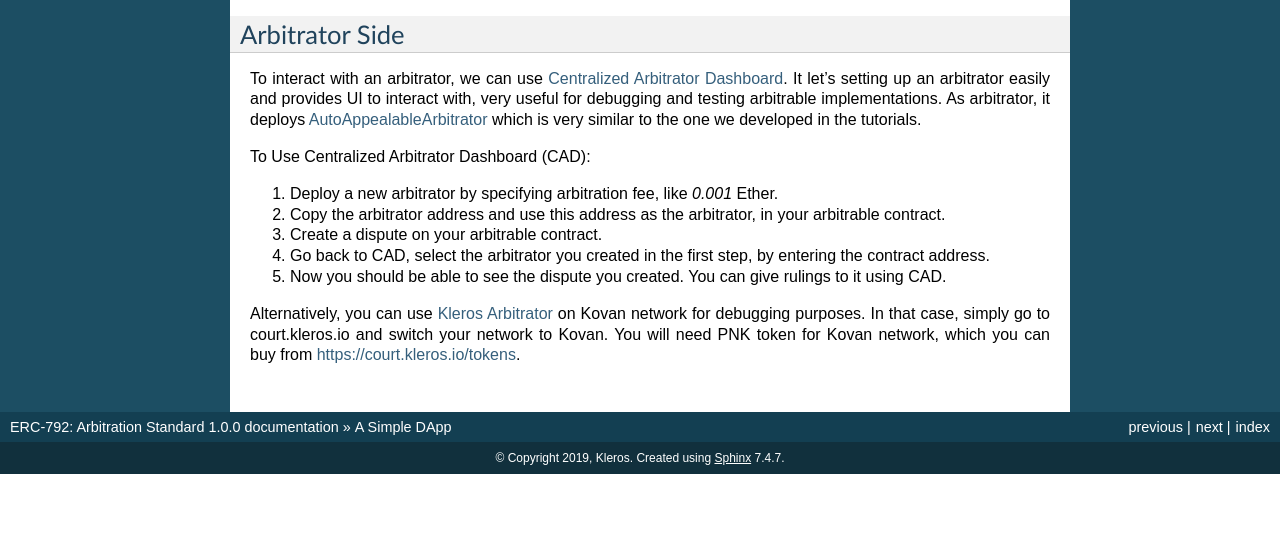
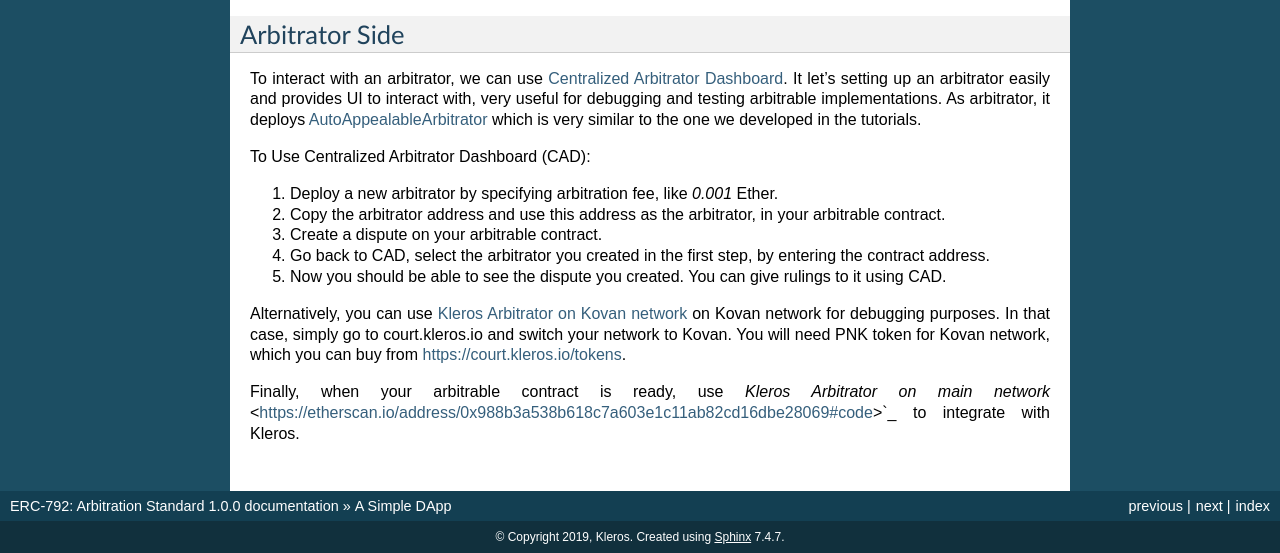
Before and after one commit to kleros/erc-792, a Sphinx documentation site: the page built from docs/a-simple-dapp.rst, in a window 1280 px wide and 900 px high, scrolled down 2699 px, cut to the strip 347-900 px from the top of the window. Built offline with Sphinx 7.4.7, drawn with Linux system fonts in a browser that asks for light colours; before the commit the page ends 3520 px from its top, so only the background shows below that.

Commit message:
refactor(a-simple-dapp): add reference to Kleros Arbitrator on main

```diff
--- a/docs/a-simple-dapp.rst
+++ b/docs/a-simple-dapp.rst
@@ -164,4 +164,6 @@
 4. Go back to CAD, select the arbitrator you created in the first step, by entering the contract address.
 5. Now you should be able to see the dispute you created. You can give rulings to it using CAD.
 
-Alternatively, you can use `Kleros Arbitrator <https://kovan.etherscan.io/address/0x60b2abfdfad9c0873242f59f2a8c32a3cc682f80>`_ on Kovan network for debugging purposes. In that case, simply go to court.kleros.io and switch your network to Kovan. You will need PNK token for Kovan network, which you can buy from https://court.kleros.io/tokens.
+Alternatively, you can use `Kleros Arbitrator on Kovan network <https://kovan.etherscan.io/address/0x60b2abfdfad9c0873242f59f2a8c32a3cc682f80>`_ on Kovan network for debugging purposes. In that case, simply go to court.kleros.io and switch your network to Kovan. You will need PNK token for Kovan network, which you can buy from https://court.kleros.io/tokens.
+
+Finally, when your arbitrable contract is ready, use `Kleros Arbitrator on main network` <https://etherscan.io/address/0x988b3a538b618c7a603e1c11ab82cd16dbe28069#code>`_ to integrate with Kleros.
```
